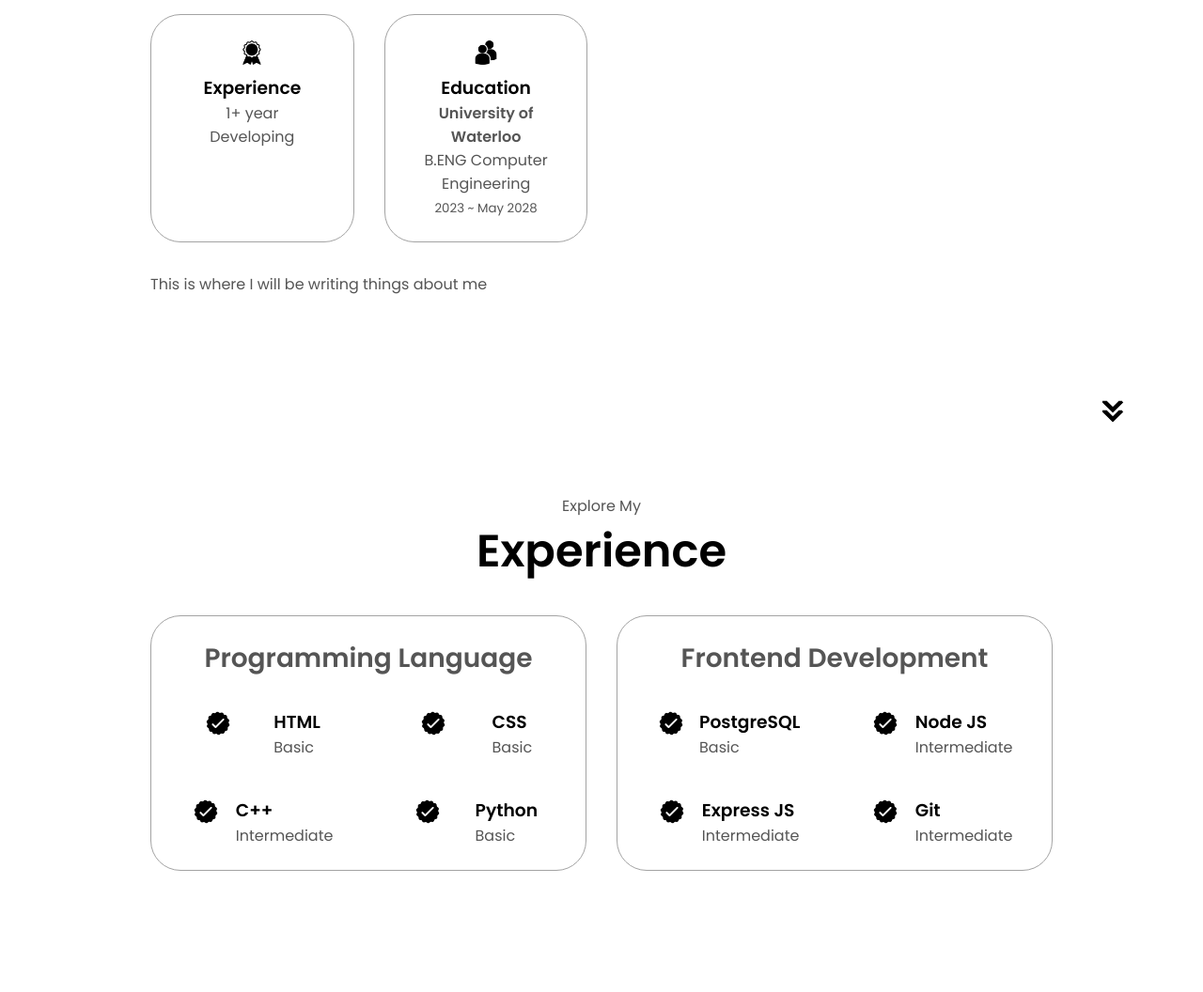
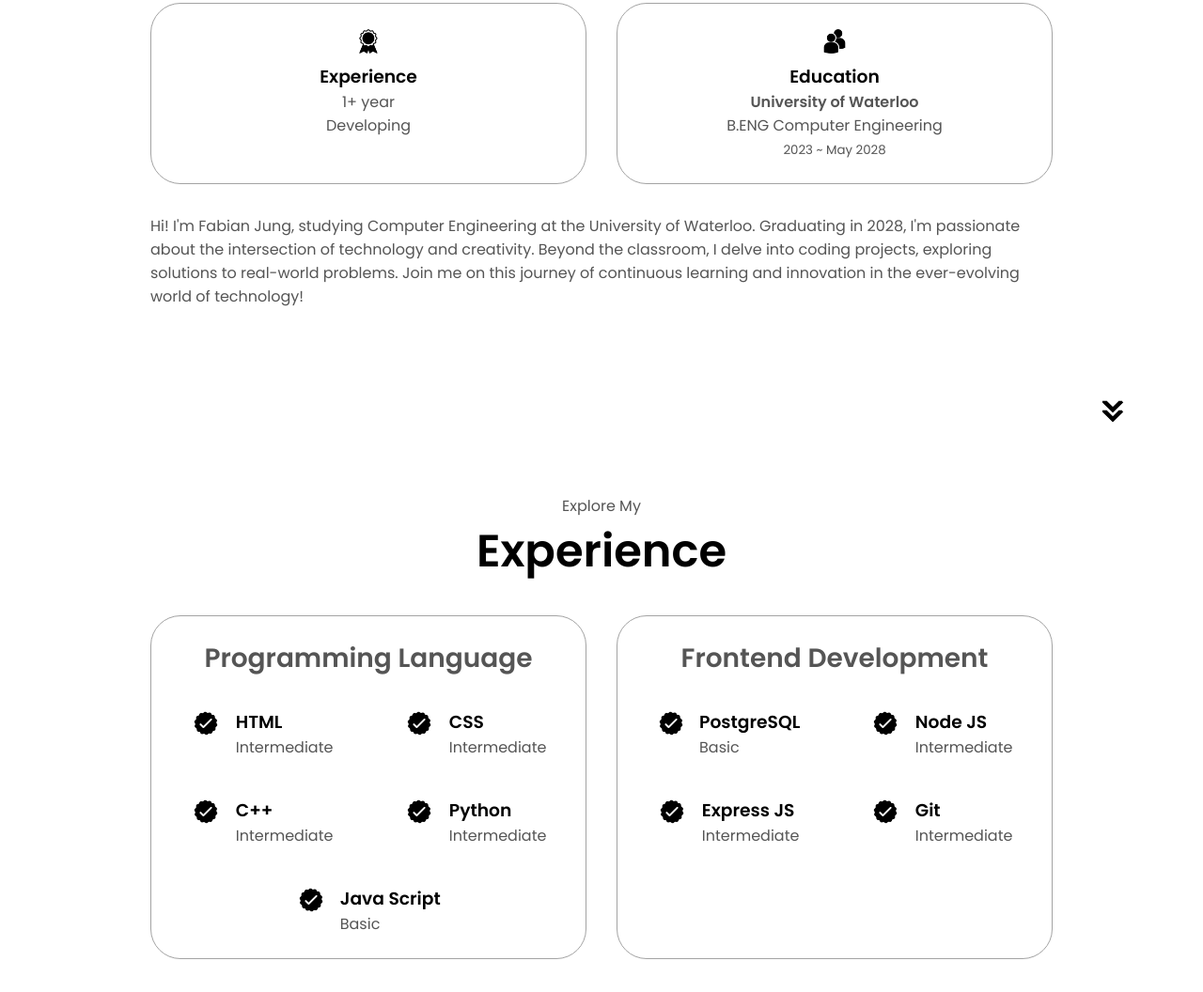
Before and after one commit to CanadaKimchi/Portfolio_web, a plain HTML site: page index.html in a window 1280 px wide. Shown: the part 1170-2226 px from the top of the page at 94% size. Drawn offline with Linux system fonts and the light colour scheme; a script that the page names is missing.

Commit message:
changed index.html

```diff
--- a/index.html
+++ b/index.html
@@ -99,7 +99,8 @@
           </div>
           <div class="text-container">
             <p>
-              This is where I will be writing things about me
+
+Hi! I'm Fabian Jung, studying Computer Engineering at the University of Waterloo. Graduating in 2028, I'm passionate about the intersection of technology and creativity. Beyond the classroom, I delve into coding projects, exploring solutions to real-world problems. Join me on this journey of continuous learning and innovation in the ever-evolving world of technology!
             </p>
           </div>
         </div>
@@ -127,7 +128,7 @@
                 />
                 <div>
                   <h3>HTML</h3>
-                  <p>Basic</p>
+                  <p>Intermediate</p>
                 </div>
               </article>
               <article>
@@ -138,7 +139,7 @@
                 />
                 <div>
                   <h3>CSS</h3>
-                  <p>Basic</p>
+                  <p>Intermediate</p>
                 </div>
               </article>
               <article>
@@ -160,20 +161,21 @@
                 />
                 <div>
                   <h3>Python</h3>
-                  <p>Basic</p>
+                  <p>Intermediate</p>
                 </div>
               </article>
-              <!-- <article>
+               <article>
                 <img
                   src="./assets/checkmark.png"
                   alt="Experience icon"
                   class="icon"
                 />
                 <div>
-                  <h3>TypeScript</h3>
-                  <p>Basic</p>
+                  <h3>Java Script</h3>
+                  <p>Basic
+                  </p>
                 </div>
-              </article> -->
+              </article>
              <!--  <article>
                 <img
                   src="./assets/checkmark.png"
```
Also changed, not shown: vercel.json (added).
